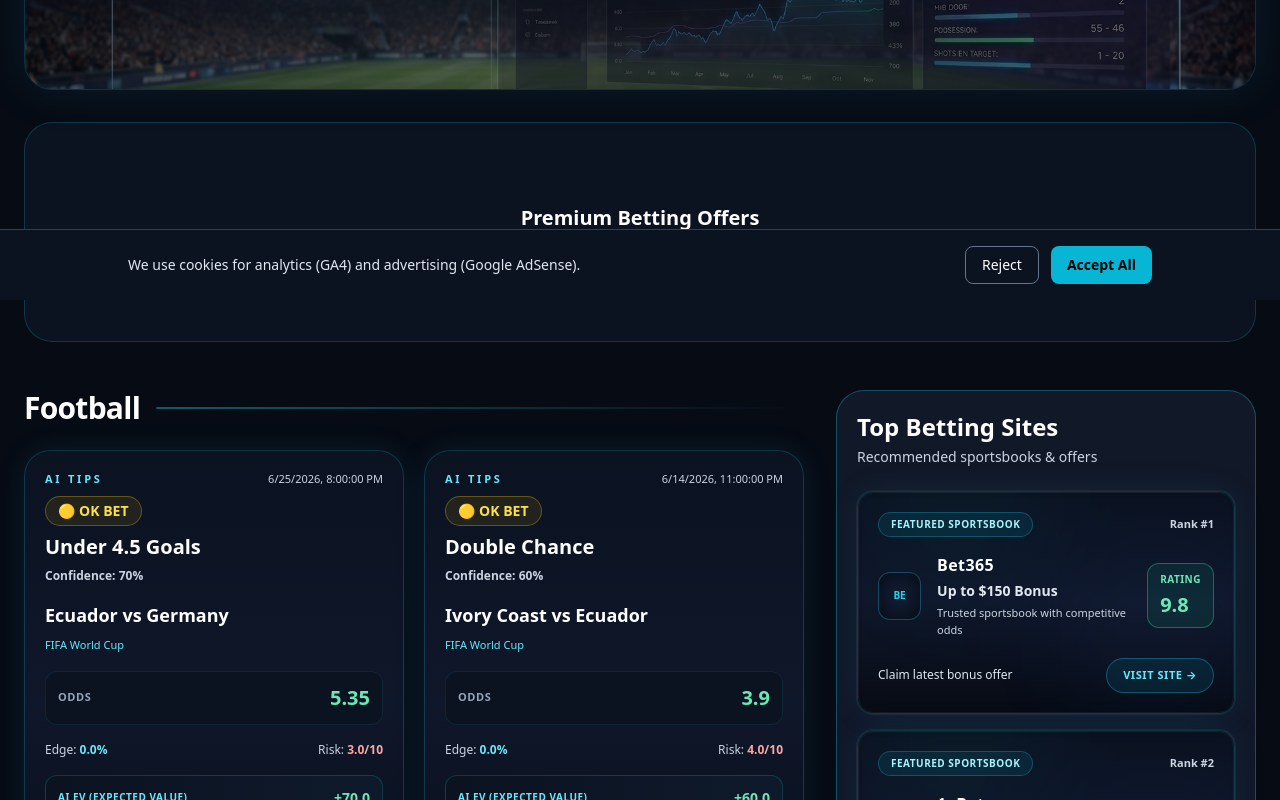
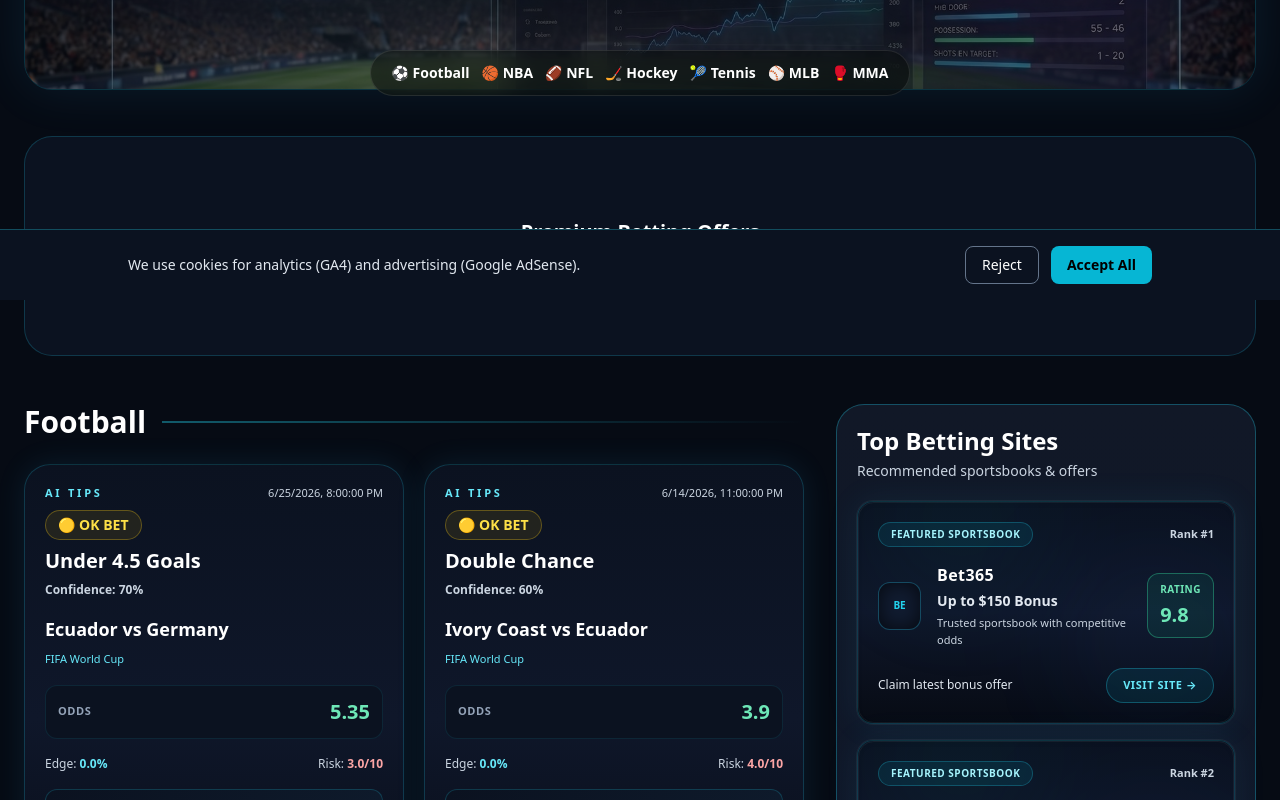
Before and after one commit to Peterson1979/ai-bet, a Next.js app: page / in a window 1280 px wide. Shown: the part 500-1300 px from the top of the page. Built offline with nearby package versions, Linux system fonts and the light colour scheme.

Commit message:
ui: high-tech redesign + metrics legend + homepage update

```diff
--- a/app/page.tsx
+++ b/app/page.tsx
@@ -23,23 +23,49 @@ type PredictionsData = {
   sports: SportBlock[];
 };
 
+const sportLinks = [
+  { id: "football", label: "⚽ Football" },
+  { id: "nba", label: "🏀 NBA" },
+  { id: "nfl", label: "🏈 NFL" },
+  { id: "hockey", label: "🏒 Hockey" },
+  { id: "tennis", label: "🎾 Tennis" },
+  { id: "mlb", label: "⚾ MLB" },
+  { id: "mma", label: "🥊 MMA" },
+];
+
 export default async function HomePage() {
   const predictions: PredictionsData | null = await getPredictions();
 
   return (
     <main className="min-h-screen bg-[#060B14] text-white">
 
-      {/* HEADER */}
       <Header />
 
       <div className="pt-[70px]">
         <div className="mx-auto max-w-[1500px] px-4 pb-10 md:px-6">
 
-          {/* HERO (sport nav overlay benne van a Hero.tsx-ben) */}
+          {/* HERO */}
           <Hero />
 
+          {/* SPORT NAV OVERLAY (CLICKABLE + SCROLL TARGETS) */}
+          <div className="mt-[-40px] relative z-20 flex justify-center">
+            <div className="flex flex-wrap justify-center gap-3 rounded-full border border-white/10 bg-black/40 px-5 py-3 backdrop-blur-md">
+
+              {sportLinks.map((s) => (
+                <a
+                  key={s.id}
+                  href={`#${s.id}`}
+                  className="text-sm font-bold text-white hover:text-cyan-300 transition"
+                >
+                  {s.label}
+                </a>
+              ))}
+
+            </div>
+          </div>
+
           {/* AFFILIATE BLOCK (ONLY ONCE) */}
-          <section className="mt-8 rounded-[28px] border border-cyan-400/20 bg-[#0B1220] p-8 min-h-[220px] flex items-center justify-center text-center">
+          <section className="mt-10 rounded-[28px] border border-cyan-400/20 bg-[#0B1220] p-8 min-h-[220px] flex items-center justify-center text-center">
 
             <div>
               <h3 className="text-xl font-black text-white">
@@ -54,18 +80,9 @@ export default async function HomePage() {
           </section>
 
           {/* MAIN LAYOUT */}
-          <div
-            className="
-              mt-12
-              grid
-              grid-cols-1
-              gap-8
-              xl:grid-cols-[minmax(0,1.6fr)_420px]
-              items-start
-            "
-          >
+          <div className="mt-12 grid grid-cols-1 gap-8 xl:grid-cols-[minmax(0,1.6fr)_420px]">
 
-            {/* LEFT COLUMN */}
+            {/* LEFT */}
             <div className="min-w-0">
 
               {predictions?.sports?.map((sportBlock) => (
@@ -75,21 +92,16 @@ export default async function HomePage() {
                   className="mb-14 scroll-mt-28"
                 >
 
-                  {/* SECTION HEADER */}
                   <div className="mb-6 flex items-center gap-4">
-                    <h2 className="text-2xl font-black tracking-tight text-white md:text-3xl">
+                    <h2 className="text-2xl font-black md:text-3xl">
                       {sportBlock.sport}
                     </h2>
-
-                    <div className="h-[2px] flex-1 rounded-full bg-gradient-to-r from-cyan-400/40 to-transparent" />
+                    <div className="h-[2px] flex-1 bg-gradient-to-r from-cyan-400/40 to-transparent" />
                   </div>
 
-                  {/* EMPTY STATE */}
                   {!sportBlock.hasMatches ? (
                     <div className="rounded-[24px] border border-[#334155] bg-[#0F172A] p-6">
-                      <p className="text-slate-300">
-                        {sportBlock.message}
-                      </p>
+                      <p className="text-slate-300">{sportBlock.message}</p>
                     </div>
                   ) : (
                     <div className="grid grid-cols-1 gap-5 sm:grid-cols-2 2xl:grid-cols-3">
@@ -100,10 +112,7 @@ export default async function HomePage() {
                         );
 
                         return (
-                          <MatchCard
-                            key={p.id}
-                            data={uiData}
-                          />
+                          <MatchCard key={p.id} data={uiData} />
                         );
                       })}
                     </div>
@@ -118,15 +127,13 @@ export default async function HomePage() {
 
               <div className="rounded-[28px] border border-cyan-400/30 bg-gradient-to-b from-[#111827] to-[#0F172A] p-5">
 
-                <div className="mb-6">
-                  <h2 className="text-2xl font-black text-white">
-                    Top Betting Sites
-                  </h2>
+                <h2 className="text-2xl font-black text-white">
+                  Top Betting Sites
+                </h2>
 
-                  <p className="mt-1 text-sm text-slate-300">
-                    Recommended sportsbooks & offers
-                  </p>
-                </div>
+                <p className="mt-1 text-sm text-slate-300 mb-5">
+                  Recommended sportsbooks & offers
+                </p>
 
                 <TopBettingSites />
 
@@ -136,8 +143,8 @@ export default async function HomePage() {
 
           </div>
 
-          {/* UNIFIED METRICS (ONLY ONE BLOCK, NO DUPLICATION) */}
-          <section className="mt-20 rounded-[28px] border border-cyan-400/20 bg-gradient-to-b from-[#0B1220] to-[#0F172A] p-6 shadow-[0_0_40px_rgba(56,189,248,0.08)]">
+          {/* UNIFIED METRICS (SINGLE BLOCK, NO DUPLICATION) */}
+          <section className="mt-20 rounded-[28px] border border-cyan-400/20 bg-gradient-to-b from-[#0B1220] to-[#0F172A] p-6">
 
             <h2 className="text-xl font-black text-white">
               Betting Intelligence System
@@ -148,35 +155,35 @@ export default async function HomePage() {
               This system highlights betting quality across all sports and markets.
             </p>
 
-            <div className="mt-5 grid grid-cols-1 gap-3 md:grid-cols-4 text-sm font-bold">
-
+            {/* SHORT LEGEND */}
+            <div className="mt-5 grid grid-cols-2 md:grid-cols-4 gap-3 text-sm font-bold">
               <div className="text-emerald-300">🟢 VALUE BET</div>
               <div className="text-yellow-300">🟡 OK BET</div>
               <div className="text-red-300">🔴 RISKY</div>
               <div className="text-cyan-300">✔️ AI EV SCORE</div>
-
             </div>
 
-            <div className="mt-5 text-sm text-slate-300 space-y-2">
+            {/* DETAILED EXPLANATION (NO DUPLICATION) */}
+            <div className="mt-6 space-y-3 text-sm text-slate-300">
 
               <p>
                 <span className="text-white font-bold">AI Edge:</span>{" "}
-                Difference between bookmaker probability and AI estimation.
+                Difference between implied bookmaker probability and estimated AI probability. Higher edge may indicate stronger betting value.
               </p>
 
               <p>
                 <span className="text-white font-bold">Confidence:</span>{" "}
-                Model confidence score from 0–100.
+                AI confidence score from 0–100 based on statistical signals, historical data and market analysis.
               </p>
 
               <p>
                 <span className="text-white font-bold">Implied Probability:</span>{" "}
-                Probability derived from bookmaker odds.
+                Probability calculated from bookmaker odds. Lower implied probability usually means higher odds.
               </p>
 
               <p>
                 <span className="text-white font-bold">Risk:</span>{" "}
-                Volatility and uncertainty indicator.
+                Estimated volatility and uncertainty level of the prediction. Lower risk indicates more stable betting conditions.
               </p>
 
             </div>
```
